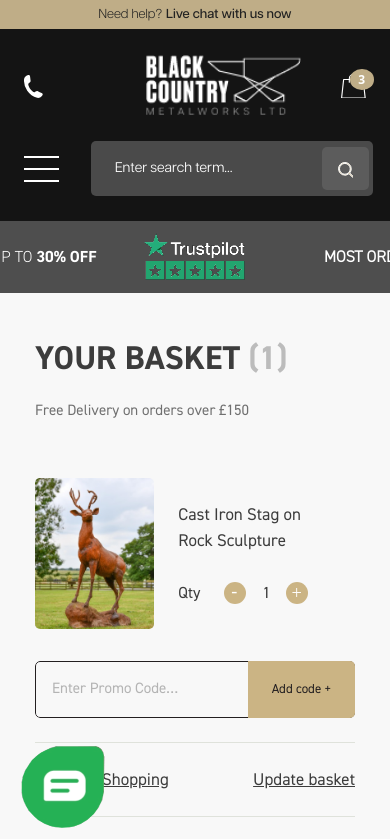
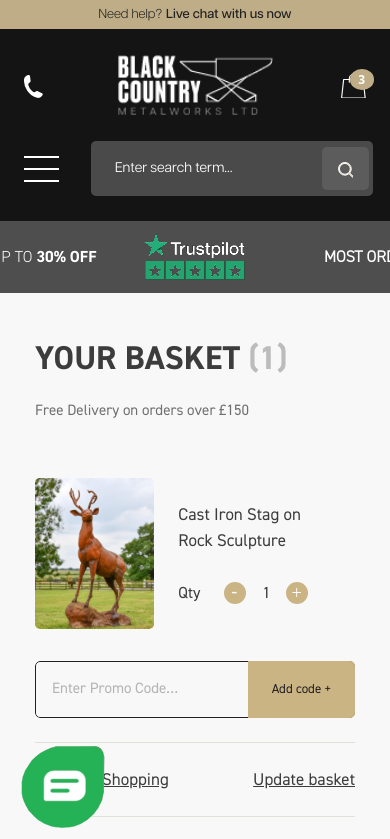
Before and after one commit to ravisKarmadhi/Thecurious-bcmw, a website: page public/basket.html in a window 390 px wide. Shown: the top 839 px of the page. Drawn offline with nearby package versions, Linux system fonts and the light colour scheme.

Commit message:
header issue solved

```diff
--- a/mix-manifest.json
+++ b/mix-manifest.json
@@ -82,5 +82,6 @@
     "/public/assets/images/products/pro-7.png": "/public/assets/images/products/pro-7.png",
     "/public/assets/images/products/pro-8.png": "/public/assets/images/products/pro-8.png",
     "/public/assets/images/slider/slider-1.png": "/public/assets/images/slider/slider-1.png",
-    "/public/assets/images/user.svg": "/public/assets/images/user.svg"
+    "/public/assets/images/user.svg": "/public/assets/images/user.svg",
+    "/public/assets/images/logo/pay-method - Copy.png": "/public/assets/images/logo/pay-method - Copy.png"
 }
--- a/public/basket.html
+++ b/public/basket.html
@@ -57,7 +57,7 @@
       <div class="container">
         <div class="d-xl-flex justify-content-between align-items-center">
           <div class="logo row align-items-center">
-            <div class="d-xl-none col-4 calling-feature">
+            <div class="d-xl-none col-sm-4 col-3 calling-feature">
               <a href="tel:08006888386" class="text-decoration-none ">
                 <svg xmlns="http://www.w3.org/2000/svg" width="18.73" height="22.98" viewBox="0 0 18.73 22.98">
                   <path id="Path_12839" data-name="Path 12839"
@@ -66,7 +66,7 @@
                 </svg>
               </a>
             </div>
-            <div class="col-xl-12 col-4 text-xl-start text-center fixed-menu">
+            <div class="col-xl-12 col-sm-4 col-6 text-xl-start text-center fixed-menu">
               <button class="d-none p-0 bg-transparent border-0 fixed-toggle" id="fixed-toggle">
                 <img src="assets/images/icon/burgur-menu.svg" id="open-menu-icon" alt="" />
                 <img src="assets/images/icon/white-icon.svg" class="d-none" id="close-menu-icon" alt="" />
@@ -104,7 +104,7 @@
                 </svg>
               </a>
             </div>
-            <div class="d-xl-none col-4 text-end">
+            <div class="d-xl-none col-sm-4 col-3 text-end search-cart">
               <a href="basket.html" class="bg-transparent border-0 p-0 cart-btn position-relative text-decoration-none">
                 <svg xmlns="http://www.w3.org/2000/svg" id="Layer_25" data-name="Layer 25" width="24.766"
                   height="24.718" viewBox="0 0 24.766 24.718">
--- a/src/scss/layouts/_header.scss
+++ b/src/scss/layouts/_header.scss
@@ -120,6 +120,9 @@
             padding-left: 0 !important;
             padding-right: 0 !important;
         }
+        .search-cart{
+            width:50% !important;
+        }
         .search-toggle {
             margin-top: 0 !important;
             #toggle-btn {
```
Also changed, not shown: public/category.html (+3 -3 lines), public/checkout.html (+3 -3 lines), public/index.html (+4 -74 lines), public/product.html (+3 -3 lines), public/assets/css/main.css.
